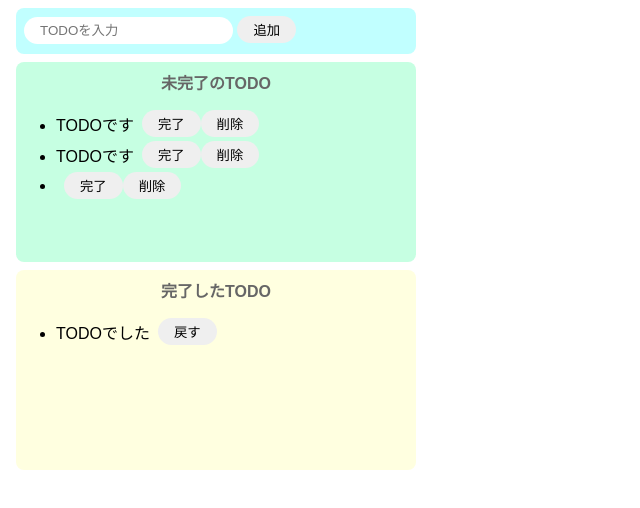
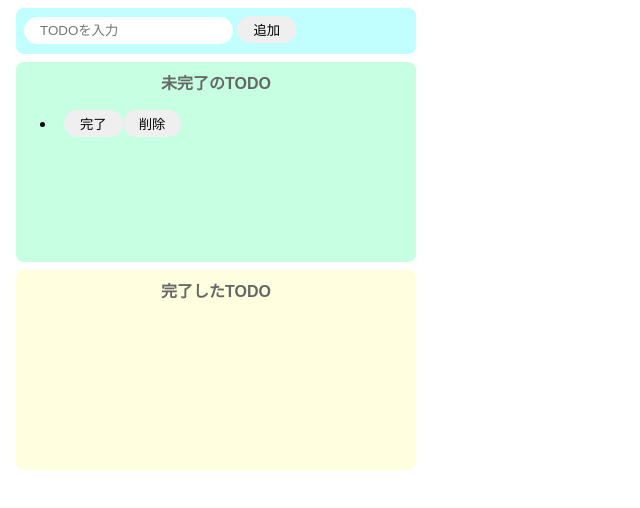
Before and after one commit to tackernao0522/jk-js-todo, a plain HTML site: page index.html in a window 1280 px wide. Both pictures are taken after a click on the button "追加". Shown: the whole page, without its empty margins (0-640 px from the left). Drawn offline with Linux system fonts and the light colour scheme.

Commit message:
タスクの戻す機能

```diff
--- a/index.html
+++ b/index.html
@@ -18,25 +18,11 @@
     <div class="incomplete-area">
         <p class="title">未完了のTODO</p>
         <ul id="incomplete-list">
-            <div class="list-row">
-                <li>TODOです</li>
-                <button>完了</button>
-                <button>削除</button>
-            </div>
-            <div class="list-row">
-                <li>TODOです</li>
-                <button>完了</button>
-                <button>削除</button>
-            </div>
         </ul>
     </div>
     <div class="complete-area">
         <p class="title">完了したTODO</p>
         <ul id="complete-list">
-            <div class="list-row">
-                <li>TODOでした</li>
-                <button>戻す</button>
-            </div>
         </ul>
     </div>
 </body>
--- a/index.js
+++ b/index.js
@@ -3,17 +3,28 @@ const onClickAdd = () => {
     const inputText = document.getElementById("add-text").value;
     document.getElementById("add-text").value = ""; // テキストボックスを初期化
 
+    createIncompleteList(inputText);
+};
+
+// 未完了リストから指定の要素を削除(共通化)
+const deleteFromIncompleteList = (target) => {
+    document.getElementById('incomplete-list').removeChild(target); // incomplete-listの子要素を削除できる
+}
+
+// 未完了リストに追加する関数(共通化)
+const createIncompleteList = (text) => {
     // div生成
     const div = document.createElement('div');
     div.className = "list-row"; // divタグにclass="list-row"を付与する
 
     // liタグ生成
     const li = document.createElement('li');
-    li.innerText = inputText; // liタグに入力した値を格納する
+    li.innerText = text; // liタグに入力した値を格納する
 
     // button(完了)タグ作成
     const completeButton = document.createElement('button');
     completeButton.innerText = '完了';
+
     completeButton.addEventListener("click", () => {
         // 押された削除ボタンの親タグ(div list-row)を未完了リストから削除
         deleteFromIncompleteList(completeButton.parentNode);
@@ -34,6 +45,17 @@ const onClickAdd = () => {
         // buttonタグ生成
         const backButton = document.createElement('button');
         backButton.innerText = '戻す';
+        backButton.addEventListener('click', () => {
+            // 押された戻すボタンの親タグ(div)を完了リストから削除
+            const deleteTarget = backButton.parentNode;
+            document.getElementById('complete-list').removeChild(deleteTarget);
+
+            const addTarget = backButton.parentNode;
+
+            // テキストを取得
+            const text = addTarget.firstElementChild.innerText;
+            createIncompleteList(text);
+        });
 
         // divタグの子要素に各要素を設定
         addTarget.appendChild(li);
@@ -49,7 +71,7 @@ const onClickAdd = () => {
     deleteButton.addEventListener("click", () => {
         // 押された削除ボタンの親タグ(div list-row)を未完了リストから削除
         deleteFromIncompleteList(deleteButton.parentNode);
-    })
+    });
 
     // divタグの子要素に各要素を設定
     div.appendChild(li);
@@ -58,11 +80,6 @@ const onClickAdd = () => {
 
     // 未完了のリストに追加(id="incomplete-list"の子要素に設定)
     document.getElementById('incomplete-list').appendChild(div);
-};
-
-// 未完了リストから指定の要素を削除(共通化)
-const deleteFromIncompleteList = (target) => {
-    document.getElementById('incomplete-list').removeChild(target); // incomplete-listの子要素を削除できる
 }
 
 document.getElementById("add-button").addEventListener('click', () => onClickAdd());
```
Also changed, not shown: 1 other file.
